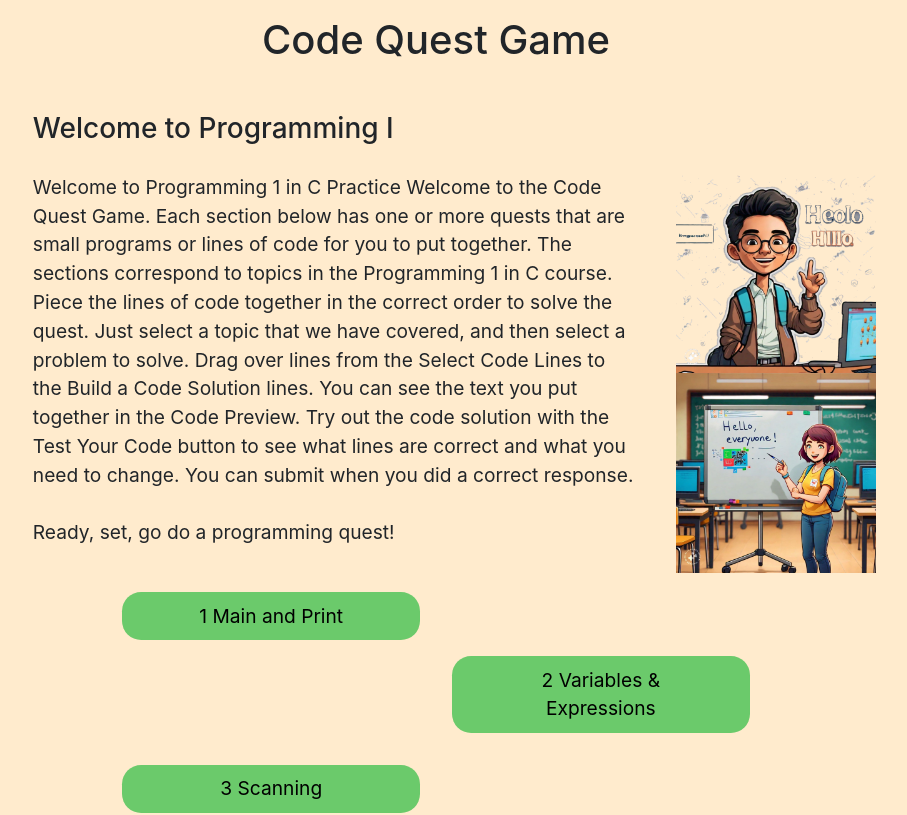
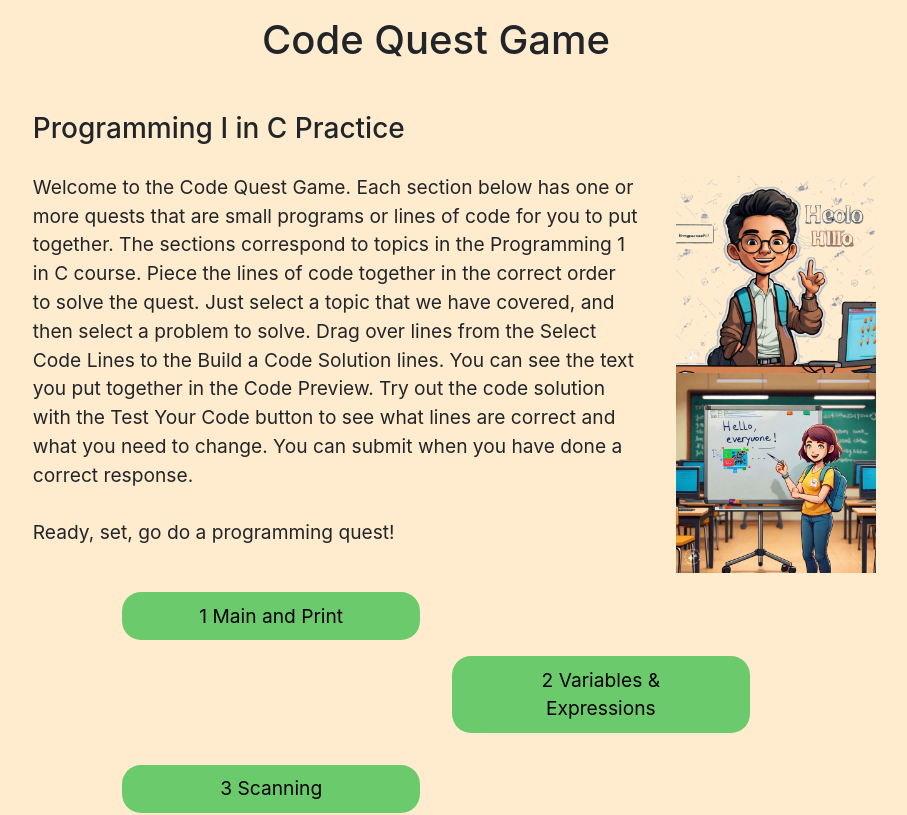
Before and after one commit to JosuaHall/codequestgame, a React (Create React App) app: page / in a window 1280 px wide. Shown: the top 815 px of the page, without its empty margins (204-1111 px from the left). Built offline with nearby package versions, Linux system fonts and the light colour scheme.

Commit message:
text update front page

```diff
--- a/src/components/startPage/Header.jsx
+++ b/src/components/startPage/Header.jsx
@@ -7,20 +7,19 @@ const Header = () => {
   return (
     <div className="start-screen-header">
       <h1>Code Quest Game</h1>
-      <h3>Welcome to Programming I</h3>
+      <h3>Programming I in C Practice</h3>
       <div className="header-text-image-area">
         <p>
-          Welcome to Programming 1 in C Practice Welcome to the Code Quest Game.
-          Each section below has one or more quests that are small programs or
-          lines of code for you to put together. The sections correspond to
-          topics in the Programming 1 in C course. Piece the lines of code
-          together in the correct order to solve the quest. Just select a topic
-          that we have covered, and then select a problem to solve. Drag over
-          lines from the Select Code Lines to the Build a Code Solution lines.
-          You can see the text you put together in the Code Preview. Try out the
-          code solution with the Test Your Code button to see what lines are
-          correct and what you need to change. You can submit when you did a
-          correct response. <br />
+          Welcome to the Code Quest Game. Each section below has one or more
+          quests that are small programs or lines of code for you to put
+          together. The sections correspond to topics in the Programming 1 in C
+          course. Piece the lines of code together in the correct order to solve
+          the quest. Just select a topic that we have covered, and then select a
+          problem to solve. Drag over lines from the Select Code Lines to the
+          Build a Code Solution lines. You can see the text you put together in
+          the Code Preview. Try out the code solution with the Test Your Code
+          button to see what lines are correct and what you need to change. You
+          can submit when you have done a correct response. <br />
           <br />
           Ready, set, go do a programming quest!
         </p>
```
